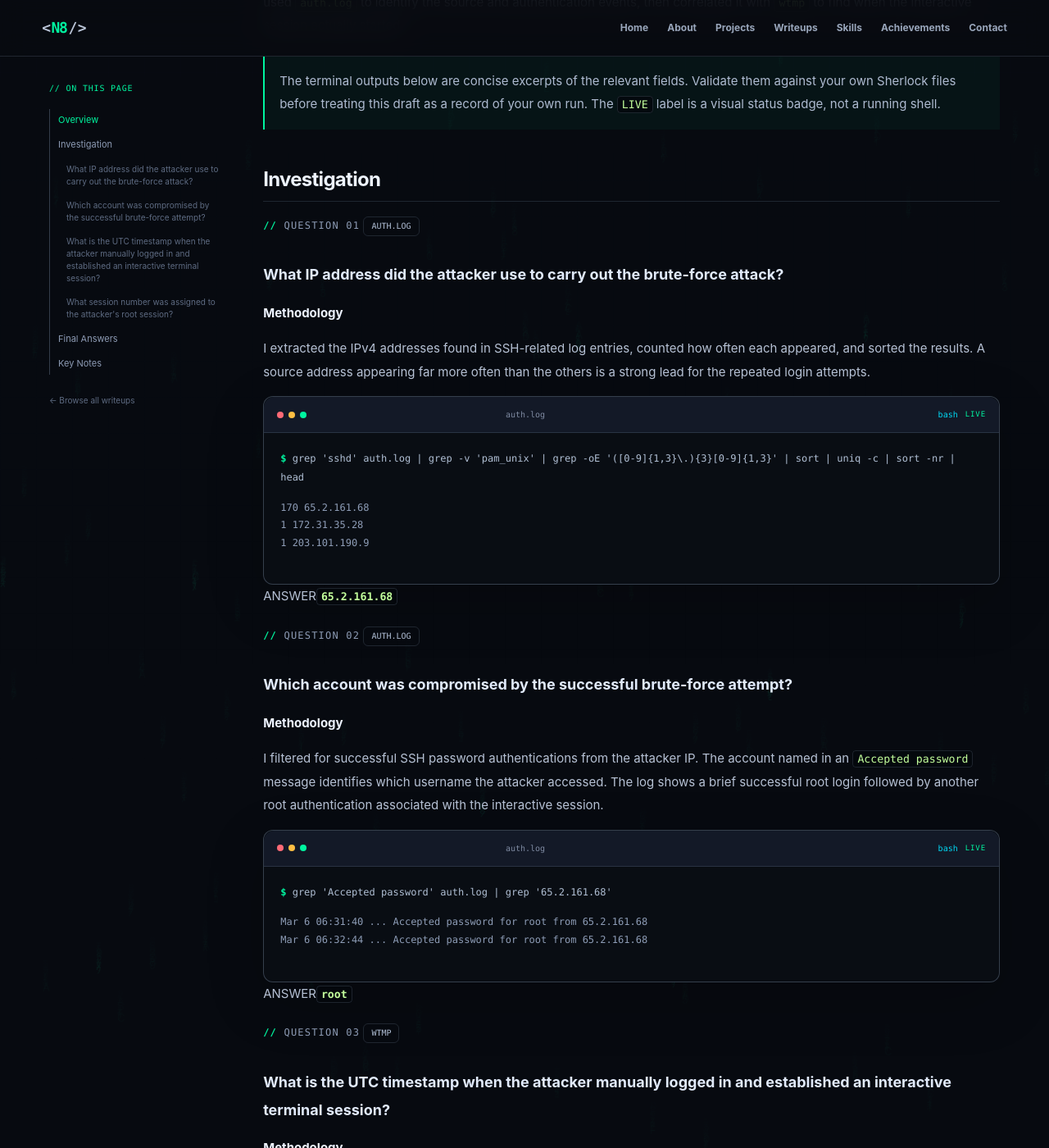
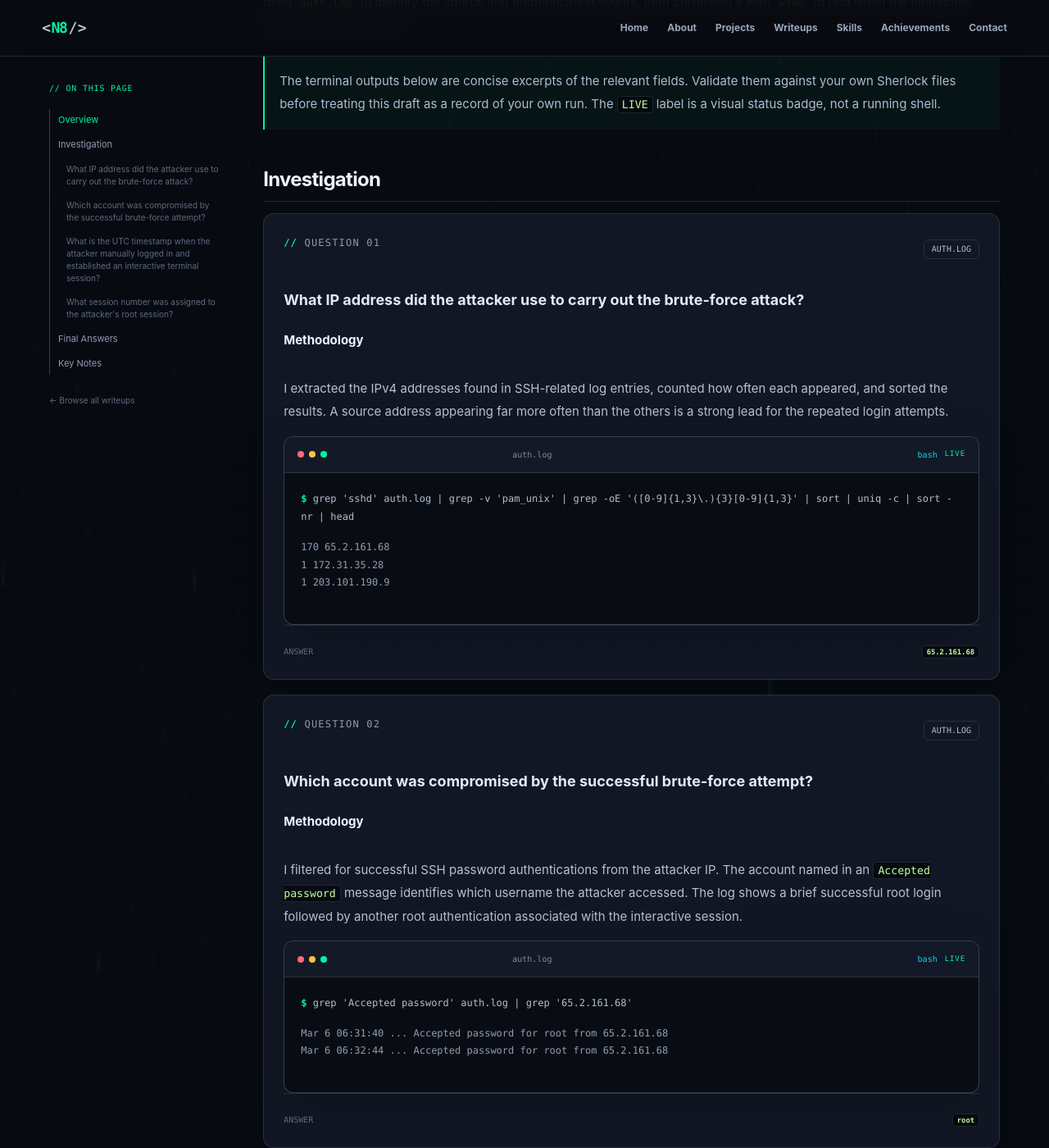
Before and after one commit to Ningen820/Ningen820.github.io, a Jekyll site: the page built from _writeups/brutus.md, in a window 1280 px wide and 1400 px high, scrolled down 632 px. Shown: the whole window at 82% size. Built offline with Jekyll 4.4.1, drawn with Linux system fonts in a browser that asks for light colours.

Commit message:
Update site.css

```diff
--- a/assets/css/site.css
+++ b/assets/css/site.css
@@ -143,6 +143,12 @@ button { color: inherit; }
 .writeup-card-thumb { width: 80px; height: 80px; flex: 0 0 80px; border: 1px solid var(--line-strong); border-radius: 12px; object-fit: contain; background: rgba(0, 245, 160, .06); }
 .writeup-card > p { margin: 0; color: var(--muted); font-size: 13px; line-height: 1.75; }
 .writeup-card-foot { display: flex; align-items: center; justify-content: space-between; gap: 14px; margin-top: auto; padding-top: 22px; border-top: 1px solid var(--line); color: var(--subtle); font-family: var(--mono); font-size: 10px; }
+
+.writeup-content-card { display: flex; flex-direction: column; min-height: 260px; padding: 24px; border: 1px solid var(--line); border-radius: 13px; background: rgba(21, 27, 43, .78); transition: transform .25s ease, border-color .25s ease; }
+.writeup-content-card-top { display: flex; align-items: center; justify-content: space-between; gap: 12px; }
+.writeup-content-card h3 { display: flex; align-items: center; gap: 11px; margin: 22px 0 10px; font-size: 21px; line-height: 1.3; }
+.writeup-content-card-foot { display: flex; align-items: center; justify-content: space-between; gap: 14px; margin-top: auto; padding-top: 22px; border-top: 1px solid var(--line); color: var(--subtle); font-family: var(--mono); font-size: 10px; }
+
 .text-link { display: inline-flex; align-items: center; gap: 8px; color: var(--green); font-size: 12px; font-weight: 750; white-space: nowrap; }
 .text-link span { transition: transform .2s ease; }
 .text-link:hover span { transform: translate(2px, -2px); }
```
